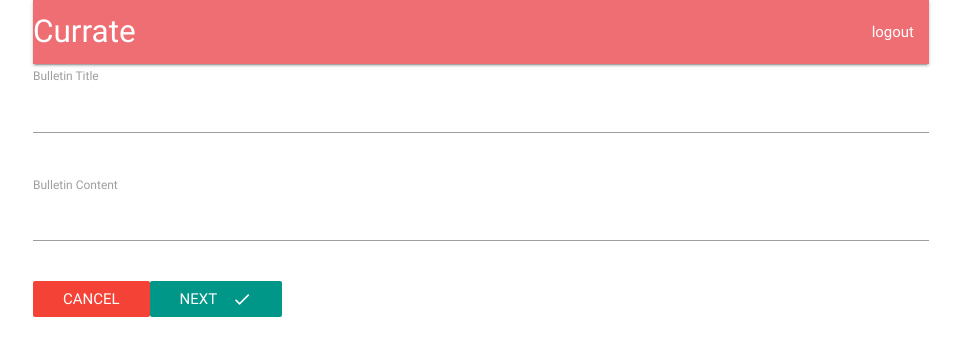
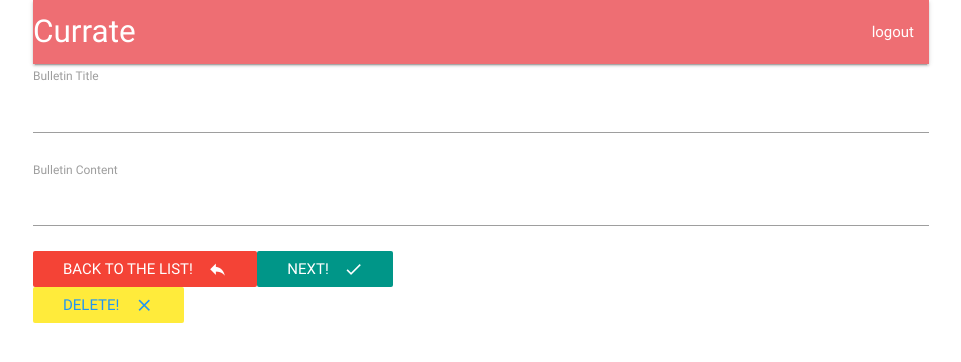
Before and after one commit to reqdot/currate, a React (Create React App) app in the folder currate-client/: page /bulletins/new in a window 1280 px wide. Shown: the top 362 px of the page, without its empty margins (159-1120 px from the left). Built offline with nearby package versions, Linux system fonts and the light colour scheme; no server answers.

Commit message:
updating and deleting bulletin

```diff
--- a/currate-client/src/actions/index.js
+++ b/currate-client/src/actions/index.js
@@ -34,3 +34,9 @@
   window.location.href = '/bulletins';
   dispatch({ type: FETCH_BULLETINS, payload: res.data });
 };
+
+export const deleteBulletin = id => async dispatch => {
+  const res = await axios.delete(`/api/bulletins/new/${id}`, id);
+  window.location.href = '/bulletins';
+  dispatch({ type: FETCH_BULLETINS, payload: res.data });
+};
--- a/currate-client/src/components/Header.js
+++ b/currate-client/src/components/Header.js
@@ -27,7 +27,7 @@
         <nav>
           <div className="nav-wrapper">
             <Link
-              to={this.props.auth ? '/surveys' : '/'}
+              to={this.props.auth ? '/bulletins' : '/'}
               className="left brand-logo"
             >
               Currate
--- a/currate-client/src/components/bulletins/BulletinForm.js
+++ b/currate-client/src/components/bulletins/BulletinForm.js
@@ -1,21 +1,40 @@
+import fieldsData from './fieldsData';
 import _ from 'lodash';
 import React, { Component } from 'react';
-import { Link } from 'react-router-dom';
+import { reduxForm, Field } from 'redux-form';
 import { connect } from 'react-redux';
-import { reduxForm, Field } from 'redux-form';
-import fieldsData from './fieldsData';
-import BulletinField from './BulletinField';
+import { deleteBulletin } from '../../actions';
+import * as actions from '../../actions';
 
 class BulletinForm extends Component {
   renderFields() {
-    return _.map(fieldsData, ({ name, label }) => {
+    fieldsData[0].prevalue = this.props.bulletins.title;
+    fieldsData[1].prevalue = this.props.bulletins.content;
+    console.log(fieldsData[0]);
+    console.log(fieldsData[1]);
+
+    return _.map(fieldsData, ({ label, name, prevalue }) => {
       return (
         <Field
           key={name}
           type="text"
           label={label}
           name={name}
-          component={BulletinField}
+          component={({ input, meta: { error, touched } }) => {
+            return (
+              <div>
+                <label>{label}</label>
+                <input
+                  {...input}
+                  style={{ marginBottom: '5px' }}
+                  placeholder={prevalue}
+                />
+                <div className="red-text" style={{ marginBottom: '20px' }}>
+                  {touched && error}
+                </div>
+              </div>
+            );
+          }}
         />
       );
     });
@@ -27,14 +46,22 @@
         <div>
           <form onSubmit={this.props.handleSubmit(this.props.onBulletinSubmit)}>
             {this.renderFields()}
-            <Link to="/bulletins" className="red btn-flat white-text">
-              Cancel
-            </Link>
+            <a href="/bulletins" className="red btn-flat white-text">
+              Back to the list!
+              <i className="material-icons right">reply</i>
+            </a>
             <button type="submit" className="teal btn-flat white-text">
-              Next
+              Next!
               <i className="material-icons right">done</i>
             </button>
           </form>
+          <button
+            onClick={deleteBulletin(this.props.bulletins._id)}
+            className="yellow btn-flat blue-text"
+          >
+            Delete!
+            <i className="material-icons right">clear</i>
+          </button>
         </div>
       </div>
     );
@@ -57,7 +84,7 @@
   return { bulletins };
 }
 
-BulletinForm = connect(mapStateToProps)(BulletinForm);
+BulletinForm = connect(mapStateToProps, actions)(BulletinForm);
 
 export default reduxForm({
   validate,
--- a/currate-client/src/components/bulletins/BulletinList.js
+++ b/currate-client/src/components/bulletins/BulletinList.js
@@ -1,6 +1,7 @@
 import React, { Component } from 'react';
 import { connect } from 'react-redux';
 import { fetchBulletins } from '../../actions';
+
 class BulletinList extends Component {
   componentDidMount() {
     this.props.fetchBulletins();
@@ -10,6 +11,7 @@
     return this.props.bulletins.reverse().map(bulletin => {
       return (
         <div key={bulletin._id}>
+          <a href={`/bulletins/new/${bulletin._id}`}>
             <div className="card darken-1">
               <div className="card-content">
                 <span className="card-title">{bulletin.title}</span>
@@ -18,14 +20,8 @@
                   date: {new Date(bulletin.date).toLocaleDateString()}
                 </p>
               </div>
-            <a
-              href={`/bulletins/new/${bulletin._id}`}
-              className="green btn-flat white-text"
-            >
-              Update Bulletin!
-              <i className="material-icons right">done_all</i>
+            </div>
           </a>
-          </div>
         </div>
       );
     });
--- a/currate-client/src/components/bulletins/Bulletins.js
+++ b/currate-client/src/components/bulletins/Bulletins.js
@@ -8,7 +8,10 @@
       <div>
         <BulletinList />
         <div className="fixed-action-btn">
-          <Link to="/bulletins/new" className="btn-floating btn-large red">
+          <Link
+            to="/bulletins/new"
+            className="btn-floating right btn-large red"
+          >
             <i className="large material-icons">mode_edit</i>
           </Link>
         </div>
```
Also changed, not shown: 1 other file (tests, documents, lock files or other folders). Lines whose indentation alone changed are shown as unchanged.
